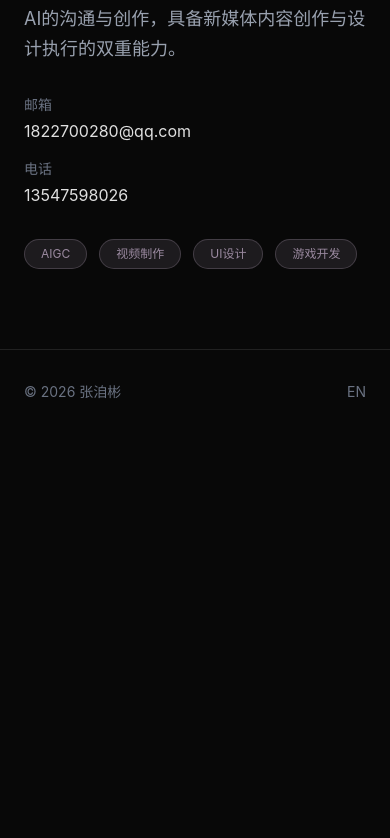
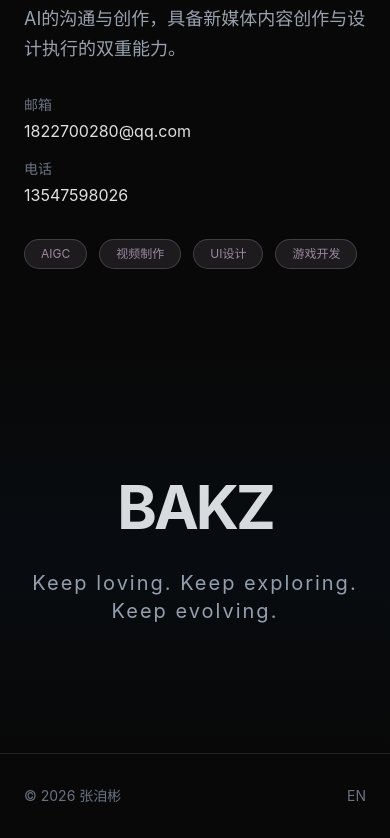
Before and after one commit to z1822700280-pixel/bakz-portfolio, a Next.js app: page / in a window 390 px wide. Shown: the part 7064-7902 px from the top of the page. Before the commit the page ends 7498 px from the top, so only its background shows below. Built offline with nearby package versions, Linux system fonts and the light colour scheme.

Commit message:
Add Slogan section before Footer
- New Slogan component with BAKZ heading and tagline
- Framer Motion fade-in animation on scroll
- Decorative gradient overlay for visual polish

```diff
--- a/app/page.tsx
+++ b/app/page.tsx
@@ -2,6 +2,7 @@ import Hero from '@/components/Hero'
 import Works from '@/components/Works'
 import Gallery from '@/components/Gallery'
 import About from '@/components/About'
+import Slogan from '@/components/Slogan'
 import Footer from '@/components/Footer'
 
 export default function Home() {
@@ -11,6 +12,7 @@ export default function Home() {
       <Works />
       <Gallery />
       <About />
+      <Slogan />
       <Footer />
     </main>
   )
--- /dev/null
+++ b/components/Slogan.tsx
@@ -0,0 +1,28 @@
+'use client'
+
+import { motion } from 'framer-motion'
+
+export default function Slogan() {
+  return (
+    <section className="py-32 px-6 relative overflow-hidden">
+      <div className="max-w-7xl mx-auto text-center">
+        <motion.div
+          initial={{ opacity: 0, y: 30 }}
+          whileInView={{ opacity: 1, y: 0 }}
+          transition={{ duration: 1, ease: 'easeOut' }}
+          viewport={{ once: true }}
+        >
+          <h2 className="text-6xl md:text-8xl lg:text-9xl font-bold tracking-tighter mb-8">
+            BAKZ
+          </h2>
+          <p className="text-xl md:text-2xl text-gray-400 tracking-widest">
+            Keep loving. Keep exploring. Keep evolving.
+          </p>
+        </motion.div>
+      </div>
+
+      {/* Decorative gradient */}
+      <div className="absolute inset-0 bg-gradient-to-t from-transparent via-primary/5 to-transparent pointer-events-none" />
+    </section>
+  )
+}
```
